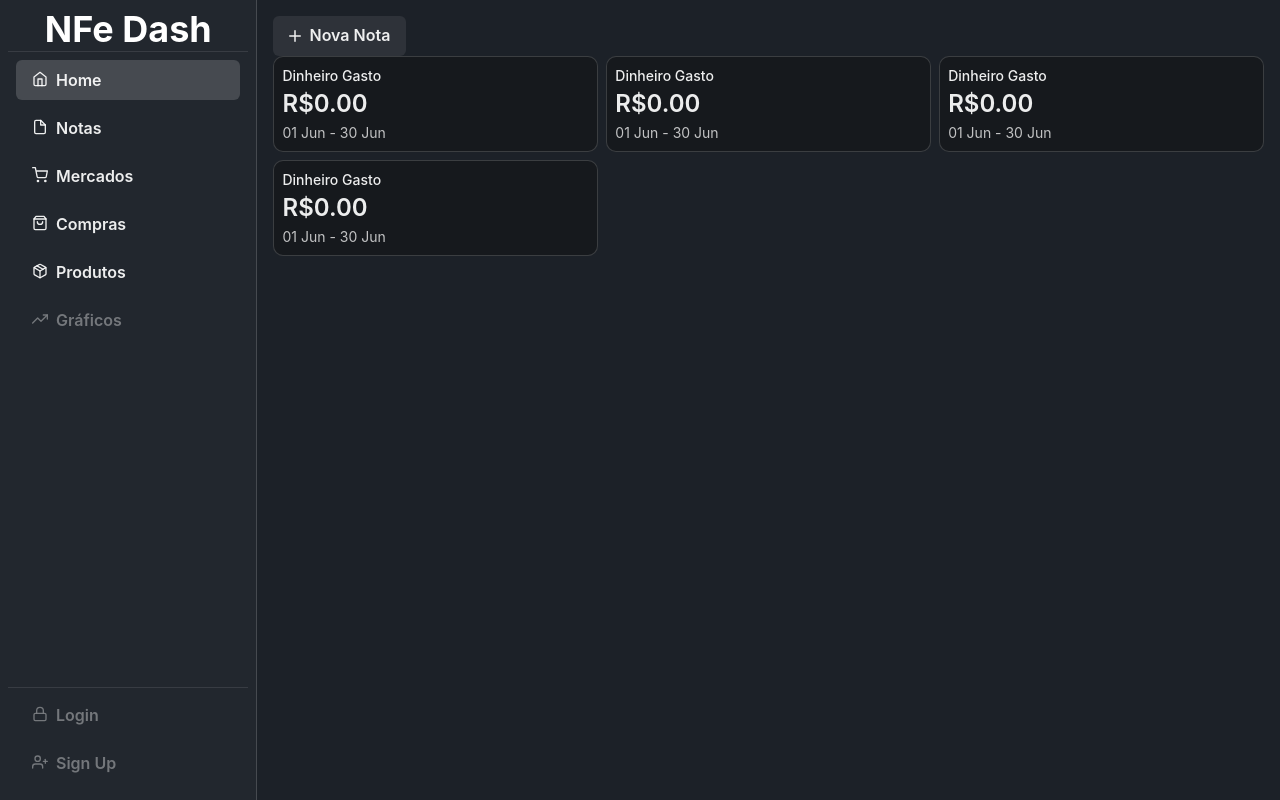
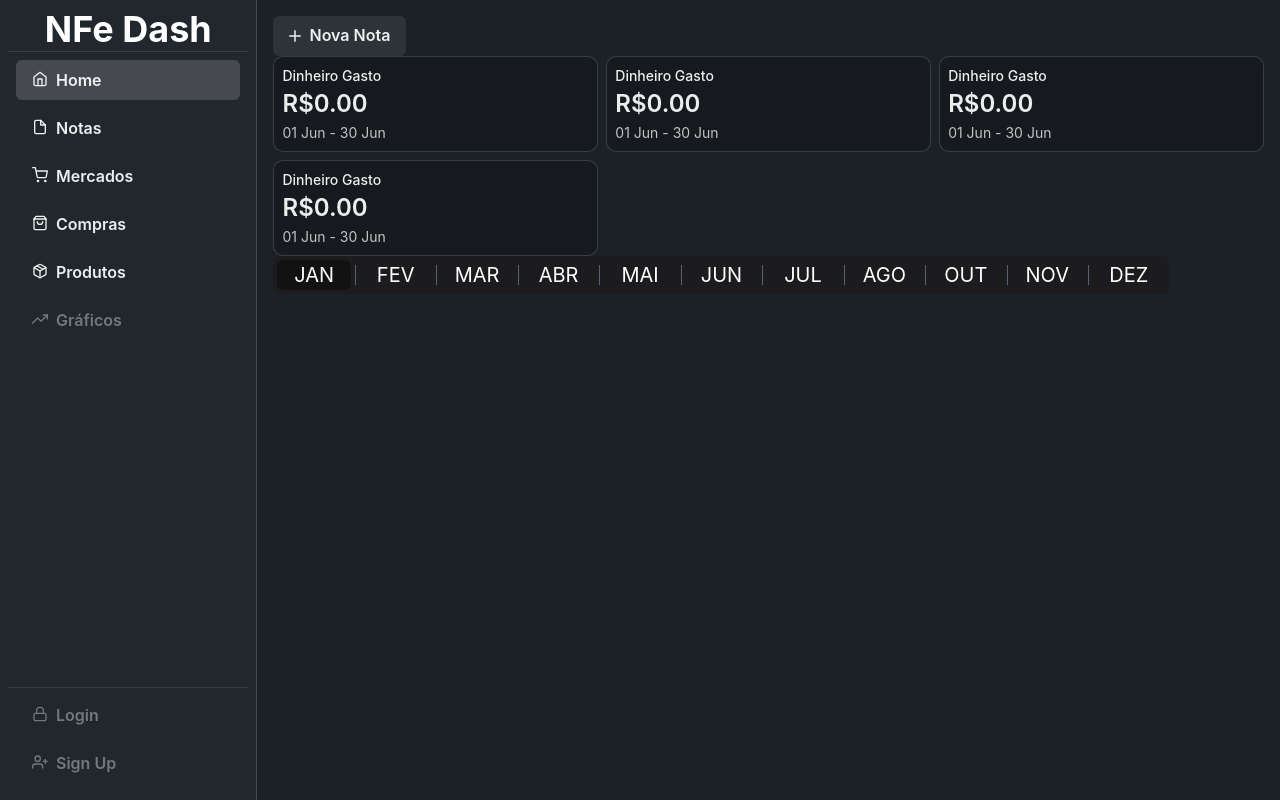
Before and after one commit to ptrkc/nfe-dashboard, a Next.js app: page / in a window 1280 px wide. Built offline with nearby package versions, Linux system fonts and the light colour scheme.

Commit message:
SlidingSegmentedControl

```diff
--- /dev/null
+++ b/components/SlidingSegmentedControl.js
@@ -0,0 +1,59 @@
+import { Box, Flex } from '@chakra-ui/react'
+import { useState } from 'react'
+
+export const SlidingSegmentedControl = ({ options }) => {
+  const [selectedIndex, setSelectedIndex] = useState(0)
+
+  const optionWidth = `${100 / options.length}%`
+
+  const onClick = index => setSelectedIndex(index)
+  return (
+    // Frame
+    <Flex justifyContent="space-around" alignItems="center" w="4xl" borderRadius={6} bg="#1c1c1e" color="white" position="relative">
+      {options.map((_, index) => index !== options.length - 1 && (
+        // Divider
+        <Box
+          position="absolute"
+          key={`divider-${index}`}
+          left={`calc( ${optionWidth} * ${index + 1 } )`}
+          h="55%"
+          w="1px"
+          bg="gray.600"
+        />
+      ))}
+      {/* Background Frame */}
+      <Box
+        transition=".4s"
+        left={`calc( ${selectedIndex} * ${optionWidth} )`}
+        top={0}
+        position="absolute"
+        w={`calc( ${optionWidth} )`}
+        h="100%"
+        p="1"
+      >
+        {/* Background */}
+        <Box
+          borderRadius={6}
+          bg="blackAlpha.500"
+          h="100%"
+        />
+      </Box>
+      {options.map((option, index) => (
+        // Option
+        <Flex
+          fontSize="xl"
+          w="100%"
+          alignItems="center"
+          justifyContent="center"
+          key={`option-${option}`}
+          position="relative"
+          onClick={() => onClick(index)}
+          cursor="pointer"
+          px="2"
+          py="1"
+        >
+          {option}
+        </Flex>
+      ))}
+    </Flex>)
+}
--- a/pages/api/teste.js
+++ /dev/null
@@ -1,12 +0,0 @@
-const handler = async (req, res) => {
-  const { method, body } = req
-
-  if (method === 'POST') {
-    console.log(body)
-    return res.status(200).json(body)
-  }
-
-  return res.status(504)
-}
-
-export default handler
--- a/pages/index.js
+++ b/pages/index.js
@@ -3,6 +3,7 @@ import NextLink from 'next/link'
 import { Box, Button, Link, SimpleGrid, StatHelpText, StatLabel, StatNumber } from '@chakra-ui/react'
 import { AddIcon } from '@chakra-ui/icons'
 import { StatCard } from 'components/StatCard'
+import { SlidingSegmentedControl } from 'components/SlidingSegmentedControl'
 
 const Home = () => (
   <Box>
@@ -34,6 +35,7 @@ const Home = () => (
         <StatHelpText>01 Jun - 30 Jun</StatHelpText>
       </StatCard>
     </SimpleGrid>
+    <SlidingSegmentedControl options={['JAN', 'FEV', 'MAR', 'ABR', 'MAI', 'JUN', 'JUL', 'AGO', 'OUT', 'NOV', 'DEZ']} />
   </Box>
 )
 
```
